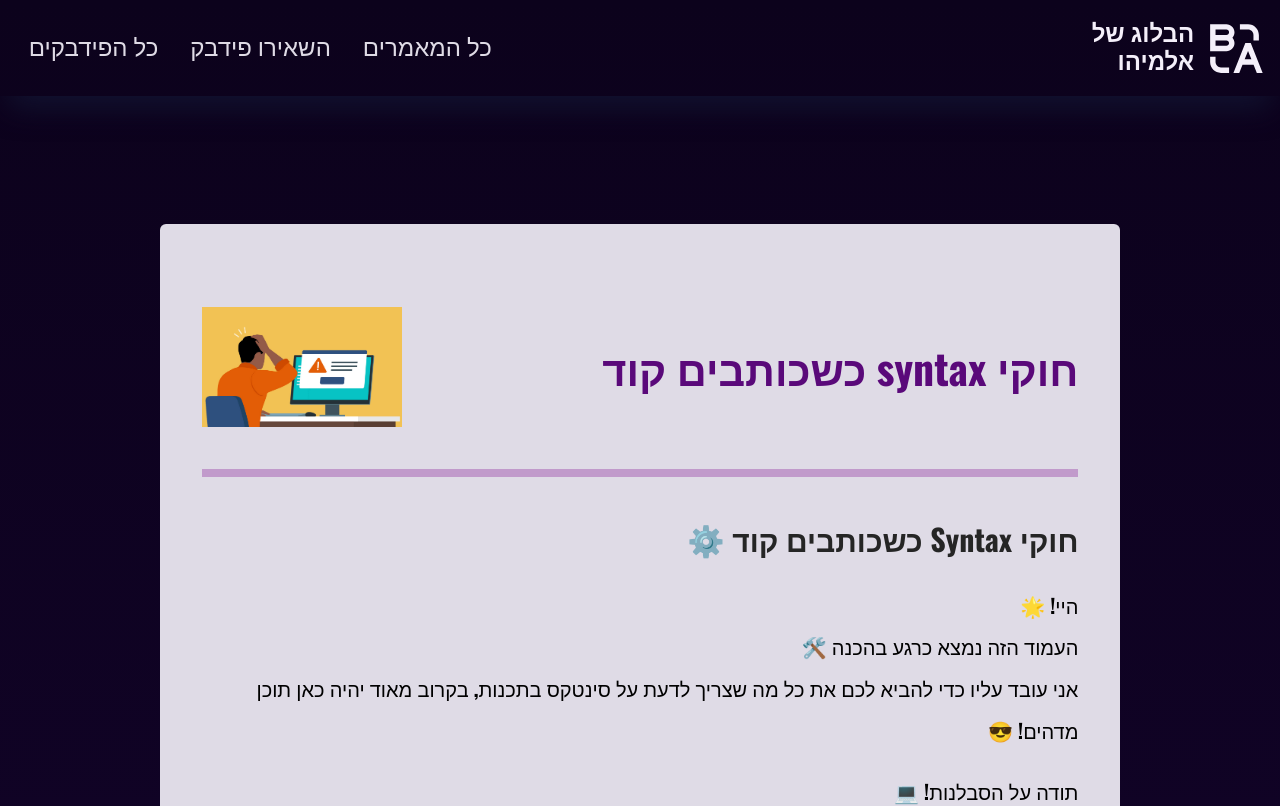
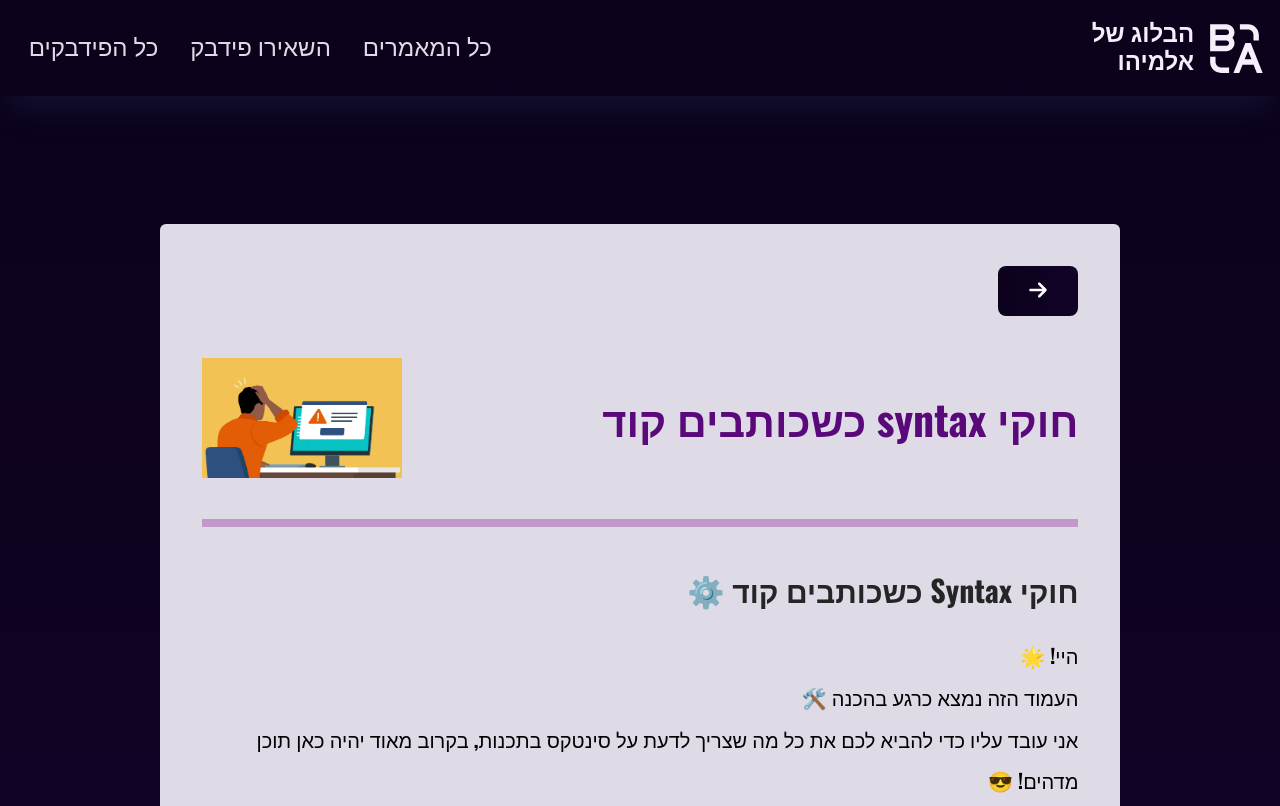
Before and after one commit to almayomekonen/my-blog, a Next.js app: page /posts/errors in a window 1280 px wide. Shown: the top 806 px of the page. Built offline with nearby package versions, Linux system fonts and the light colour scheme.

Commit message:
button-feature

```diff
--- /dev/null
+++ b/components/Button/Button.jsx
@@ -0,0 +1,46 @@
+import React from "react";
+import styled from "styled-components";
+
+const GradientButton = styled.button`
+  background: linear-gradient(
+    90deg,
+    var(--bgc-gradient-1000),
+    var(--bgc-gradient-2000)
+  );
+  border: none;
+  border-radius: 8px;
+  color: white;
+  padding: 1px 30px;
+  padding-top: 8px;
+  font-size: 16px;
+  cursor: pointer;
+  transition: transform 0.2s, opacity 0.3s;
+
+  &:hover {
+    transform: scale(1.05);
+    opacity: 0.9;
+  }
+
+  &:active {
+    transform: scale(0.98);
+  }
+
+  &:disabled {
+    cursor: not-allowed;
+    opacity: 0.5;
+  }
+
+  @media (max-width: 650px) {
+    margin-bottom: 1.8rem;
+  }
+`;
+
+const Button = ({ children, onClick, disabled }) => {
+  return (
+    <GradientButton onClick={onClick} disabled={disabled}>
+      {children}
+    </GradientButton>
+  );
+};
+
+export default Button;
--- a/components/Layout/MainNavigation.jsx
+++ b/components/Layout/MainNavigation.jsx
@@ -63,7 +63,7 @@ export default function MainNavigation() {
           <ul>
             <li>
               <Link href="/posts" onClick={toggleNav}>
-                פוסטים
+                כל המאמרים
               </Link>
             </li>
             <li>
--- a/components/Posts/Post-Detail/Post-Content.jsx
+++ b/components/Posts/Post-Detail/Post-Content.jsx
@@ -1,17 +1,23 @@
 import ReactMarkdown from "react-markdown";
 import Image from "next/legacy/image";
-import { PrismLight as SyntaxHighlighter } from "react-syntax-highlighter";
 import atomDark from "react-syntax-highlighter/dist/cjs/styles/prism/atom-dark";
 import js from "react-syntax-highlighter/dist/cjs/languages/prism/javascript";
 import css from "react-syntax-highlighter/dist/cjs/languages/prism/css";
 
+import { PrismLight as SyntaxHighlighter } from "react-syntax-highlighter";
+import { FaArrowRight } from "react-icons/fa6";
+import { useRouter } from "next/router";
+
 import styles from "./Post-Content.module.css";
 import PostHeader from "./Post-Header";
+import Button from "../../Button/Button";
 
 SyntaxHighlighter.registerLanguage("js", js);
 SyntaxHighlighter.registerLanguage("css", css);
 
 export default function PostContent(props) {
+  const router = useRouter();
+
   const { post } = props;
   const imagePath = `/images/posts/${post.slug}/${post.image}`;
 
@@ -43,8 +49,15 @@ export default function PostContent(props) {
     },
   };
 
+  function backButton() {
+    router.push("/posts");
+  }
+
   return (
     <article className={styles.content}>
+      <Button onClick={backButton}>
+        <FaArrowRight size={20} />
+      </Button>
       <PostHeader title={post.title} image={imagePath} />
       <ReactMarkdown components={customRenderers}>{post.content}</ReactMarkdown>
     </article>
--- a/lib/posts-util.js
+++ b/lib/posts-util.js
@@ -32,7 +32,7 @@ export function getAllPosts() {
   });
 
   // Define the order of preferred categories
-  const priorityOrder = ["css", "html", "react", "javascript"];
+  const priorityOrder = ["css", "html", "javascript", "react"];
 
   const getPriority = (post) => {
     for (let i = 0; i < priorityOrder.length; i++) {
--- a/package.json
+++ b/package.json
@@ -1,5 +1,5 @@
 {
-  "name": "nextjs-course",
+  "name": "almayo-blog",
   "version": "0.1.0",
   "private": true,
   "scripts": {
@@ -19,7 +19,8 @@
     "react-icons": "^5.4.0",
     "react-markdown": "^9.0.1",
     "react-spinners": "^0.15.0",
-    "react-syntax-highlighter": "^15.6.1"
+    "react-syntax-highlighter": "^15.6.1",
+    "styled-components": "^6.1.13"
   },
   "engines": {
     "node": "18.x"
--- a/posts/errors.md
+++ b/posts/errors.md
@@ -2,7 +2,7 @@
 title: חוקי syntax כשכותבים קוד
 excerpt: כל שפת תכנות יש לה חוקים ברורים לגבי הסינטקס שלה. במדריך זה נלמד מה אסור לעשות באופן כללי בתכנות, עם דגש על חוקים חשובים למתחילים.
 image: error.jpg
-isFeatured: true
+isFeatured: false
 date: "2024-12-17"
 ---
 
--- a/styles/globals.css
+++ b/styles/globals.css
@@ -16,8 +16,8 @@ body {
   --color-grey-800: hsl(0, 0%, 0%);
   --color-grey-900: hsl(300, 20%, 33%);
 
+  --bgc-gradient-1500: hsl(258 17% 12%);
   --bgc-gradient-1000: #0c021c;
-  --bgc-gradient-1500: hsl(258 17% 12%);
   --bgc-gradient-2000: #110327;
   --color-primary-50: #c8b3ce;
   --color-primary-100: #c19acb;
```
Also changed, not shown: posts/mastering-reactjs.md (+1 -1 lines), 1 other file (tests, documents, lock files or other folders).
